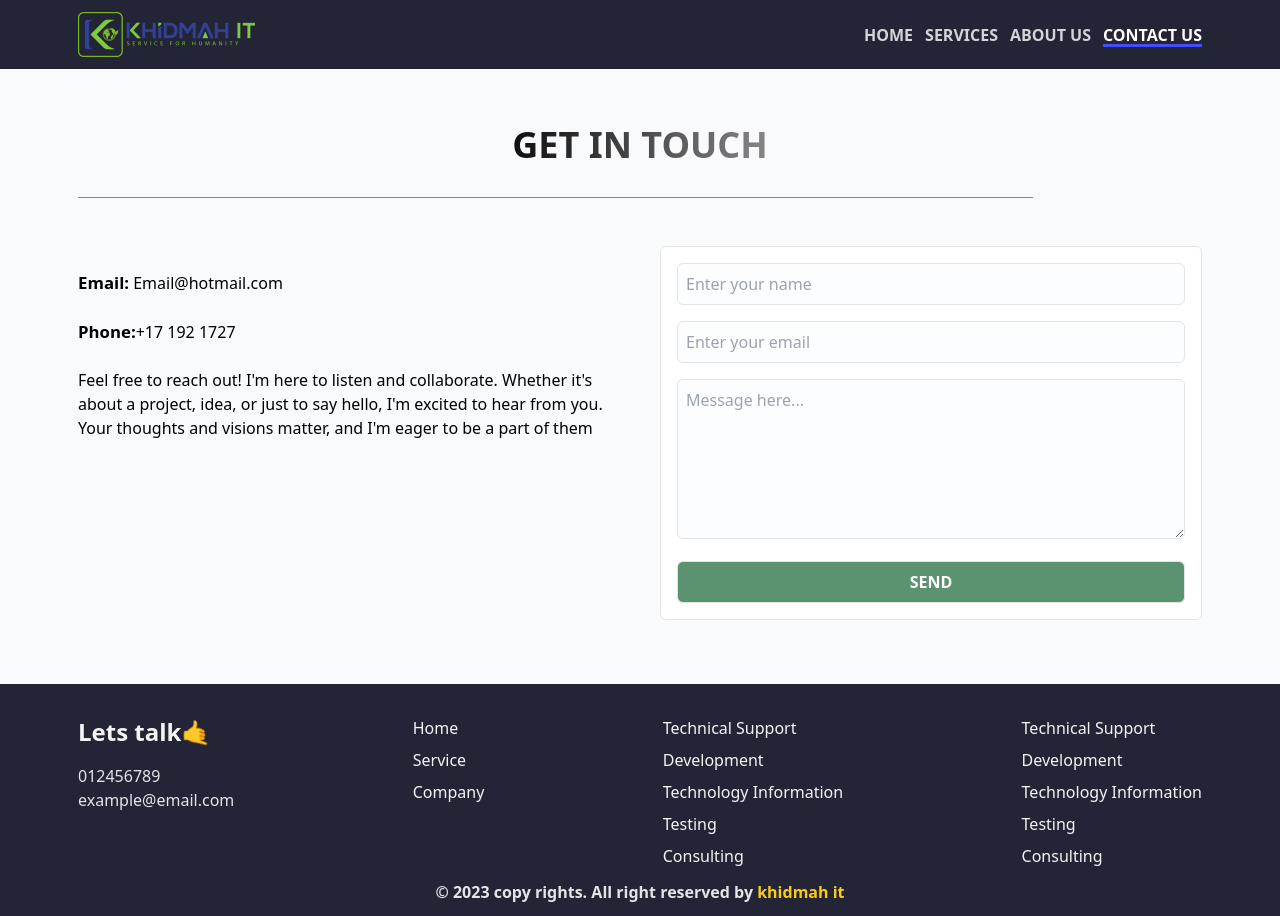
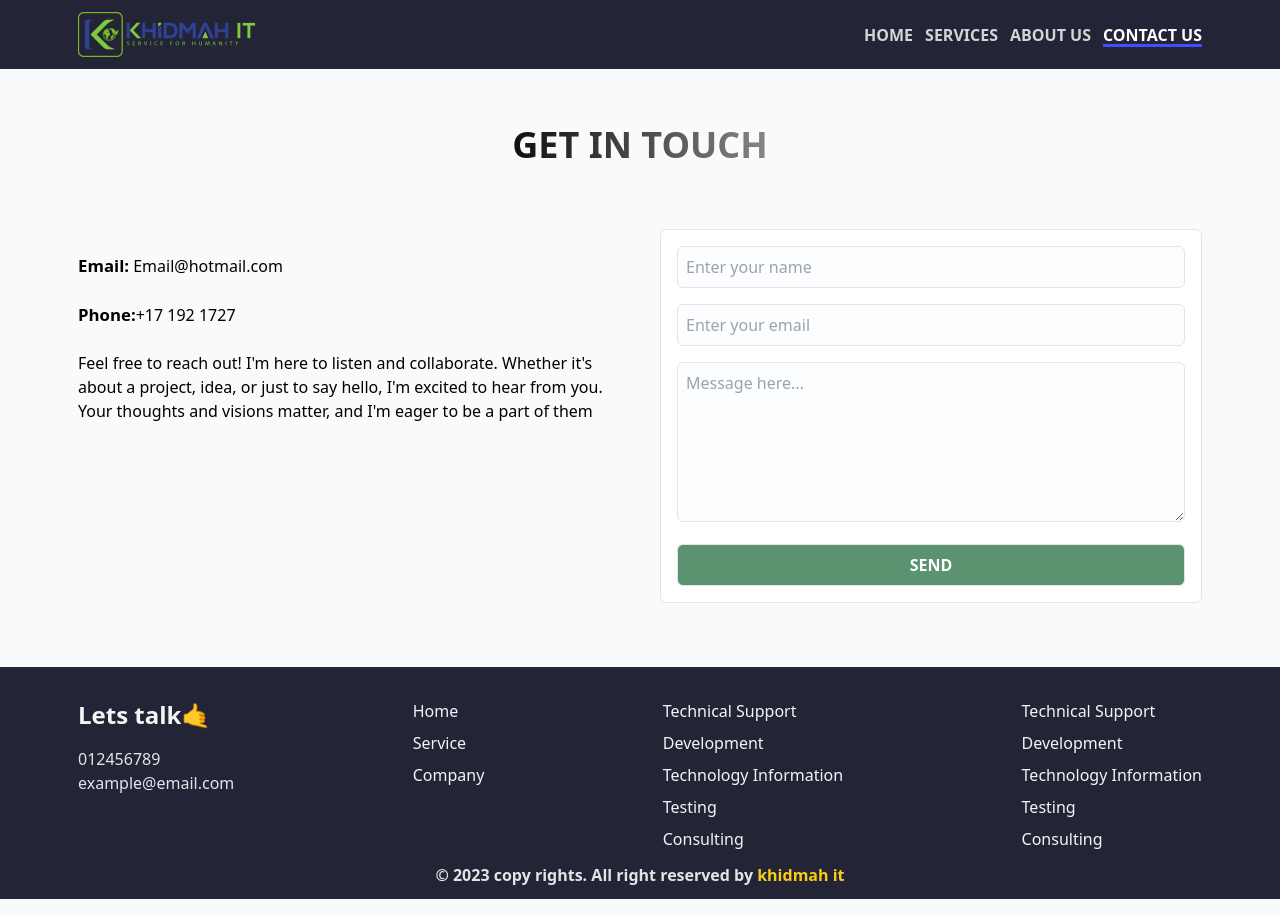
Before and after one commit to parthasarathi019/KhidmaIT, a React (Vite) app: page /contact-us in a window 1280 px wide. Built offline with nearby package versions, Linux system fonts and the light colour scheme.

Commit message:
remove contact page hr

```diff
--- a/src/pages/contact/Contact.jsx
+++ b/src/pages/contact/Contact.jsx
@@ -7,9 +7,6 @@ const Contact = () => {
       <div className="my-container">
         <div>
           <SectionTitle text={"get in touch"} />
-          <div className="hidden md:block">
-            <hr className="my-2 w-[85%] border-t-[1.32px] border-green-500" />
-          </div>
         </div>
         <div className="flex flex-col-reverse md:flex-row gap-x-3 md:pt-10 pt-6">
           <div className="grid md:grid-cols-2 gap-10 md:flex-row">
```
